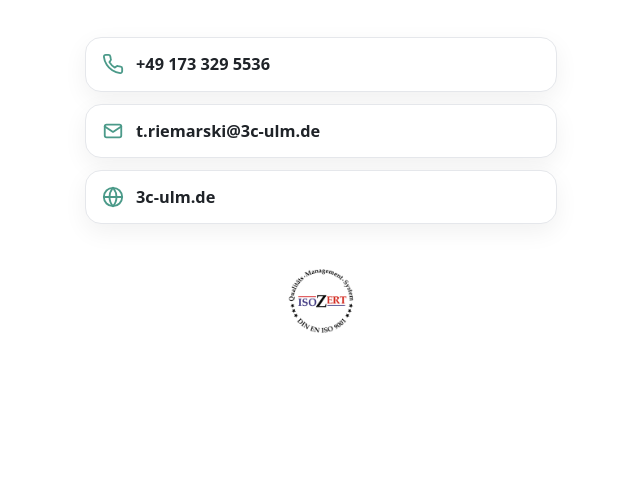
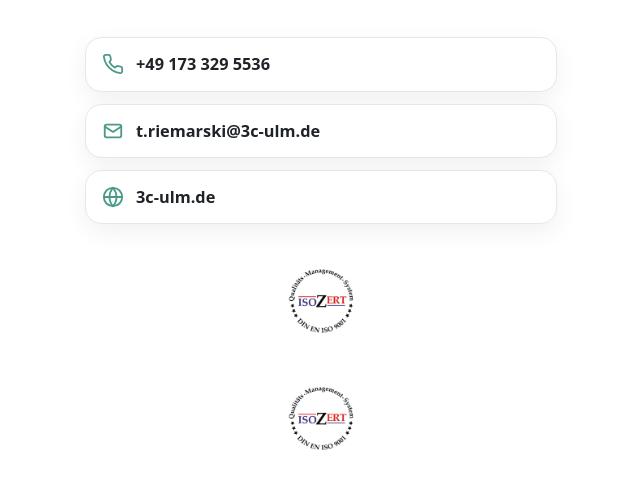
Before and after one commit to 3C-Web/thomasriemarski, a plain HTML site: page index.html in a window 1280 px wide. Shown: the part 319-808 px from the top of the page, without its empty margins (319-959 px from the left). Drawn offline with Linux system fonts and the light colour scheme.

Commit message:
Update index.html

```diff
--- a/index.html
+++ b/index.html
@@ -200,6 +200,14 @@
     <div class="iso-badge">
       <img src="iso.png" alt="ISO 9001 Zertifikat">
     </div>
+
+    <!-- ✅ ISO Certificate (clickable) -->
+<div class="iso-badge">
+  <a href="https://www.din.de/de/wdc-beuth:din21:235671251" target="_blank" rel="noopener" title="DIN Beuth ISO Seite">
+    <img src="iso.png" alt="ISO 9001 Zertifikat">
+  </a>
+</div>
+
   </main>
 </body>
 </html>
```
